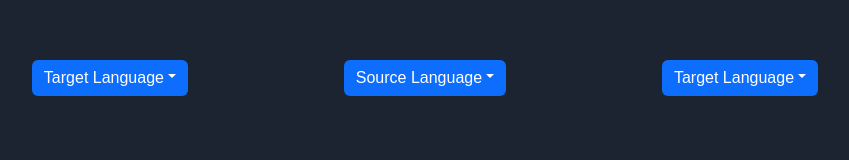
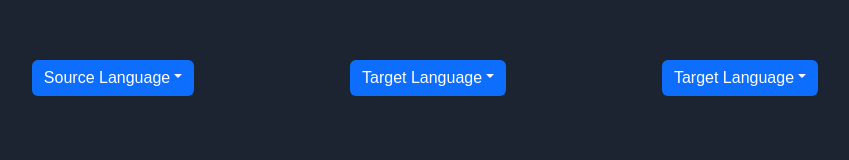
Before and after one commit to tpcollins/arcoc, a Next.js app: page /Verbose in a window 1280 px wide. Shown: the part 237-397 px from the top of the page, without its empty margins (215-1064 px from the left). Built offline with nearby package versions, Linux system fonts and the light colour scheme.

Commit message:
swapped some data around. TODO in page.tsx

```diff
--- a/src/app/Verbose/page.tsx
+++ b/src/app/Verbose/page.tsx
@@ -19,8 +19,8 @@ const Verbose: React.FC = () => {
         <>
             <div className="container d-flex flex-column justify-content-center align-items-center min-vh-100">
                 <div className="d-flex justify-content-around w-75 mb-4">
+                    <DropdownMenu data={sourceLangData} />
                     <DropdownMenu data={targetLangData} />
-                    <DropdownMenu data={sourceLangData} />
                     <DropdownMenu data={targetLangData} />
                 </div>
 
```
